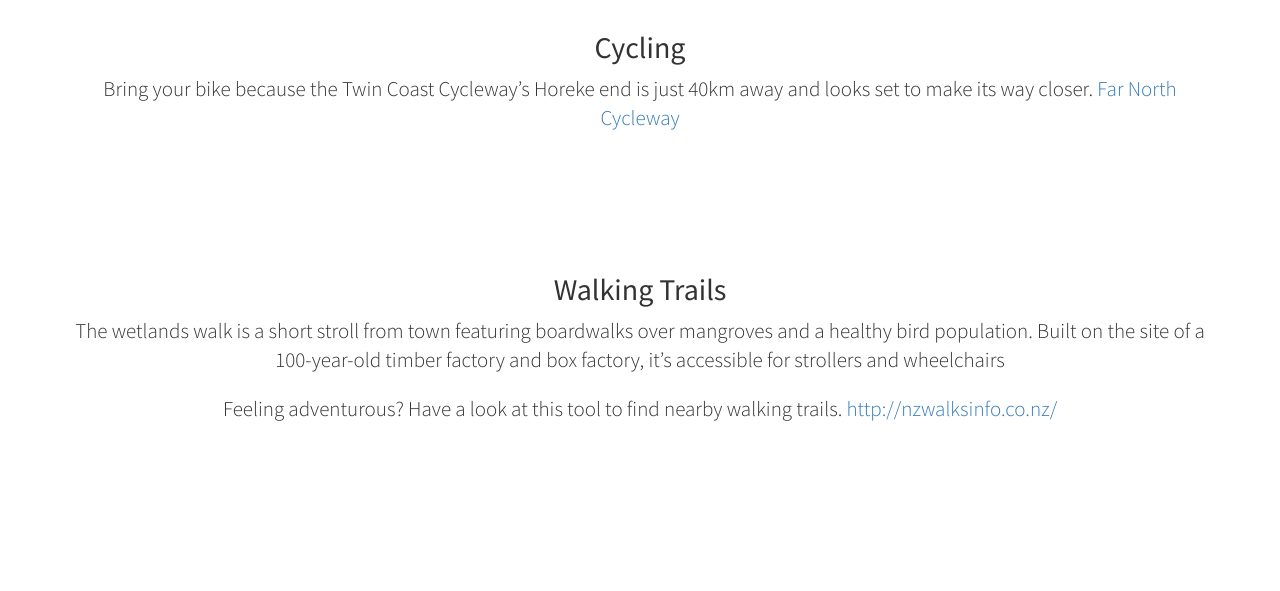
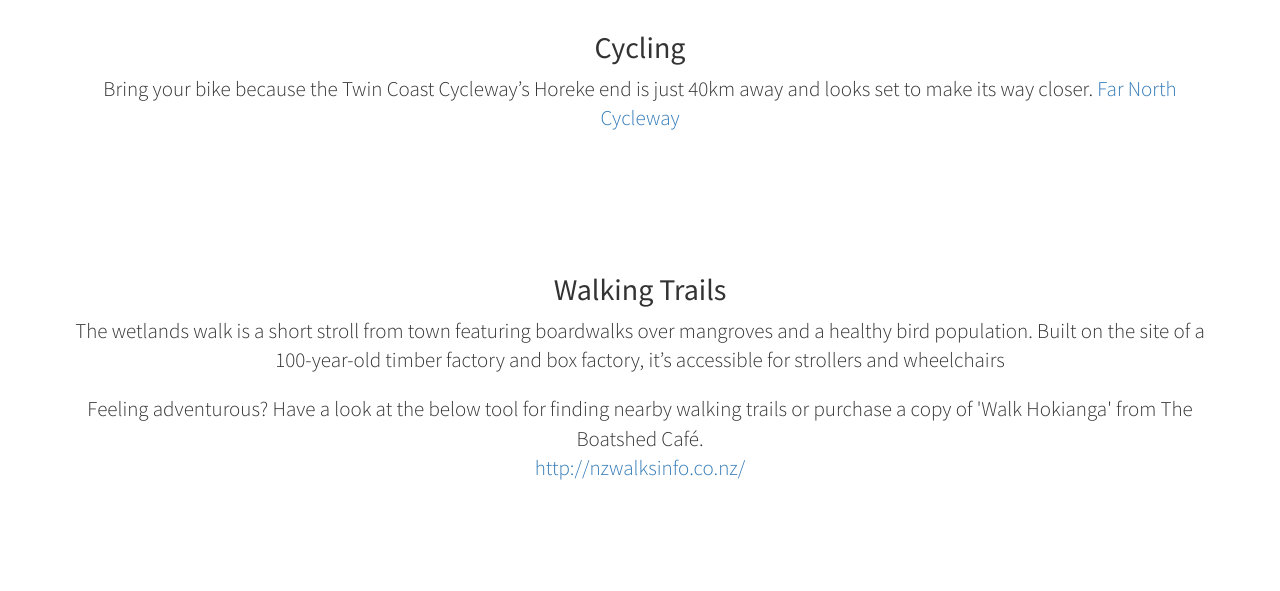
Before and after one commit to mynameisrufus/rawene, a plain HTML site: page _site/things-todo-in-rawene.html in a window 1280 px wide. Shown: the part 3428-4019 px from the top of the page. Drawn offline with Linux system fonts and the light colour scheme.

Commit message:
Add note about Walk Hokianga book

```diff
--- a/_site/things-todo-in-rawene.html
+++ b/_site/things-todo-in-rawene.html
@@ -350,8 +350,10 @@
                     factory, it’s accessible for strollers and wheelchairs
                     </p>
                     <p class="lead">
-                    Feeling adventurous? Have a look at this tool to find nearby
-                    walking trails.
+                    Feeling adventurous? Have a look at the below tool for
+                    finding nearby walking trails or purchase a copy of 'Walk
+                    Hokianga' from The Boatshed Café.
+                    <br/>
                     <a target="_blank" href="http://nzwalksinfo.co.nz/?c=-35.401779,173.503295&z=11">http://nzwalksinfo.co.nz/</a>
                     </p>
                 </div>
```
